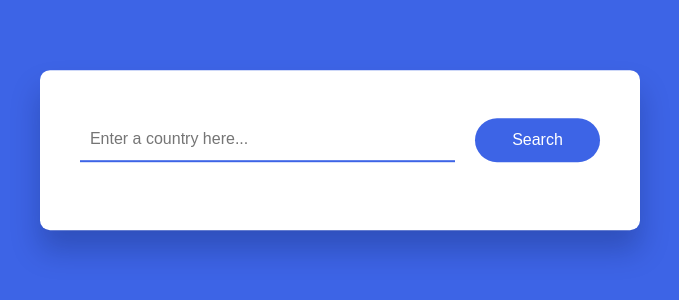
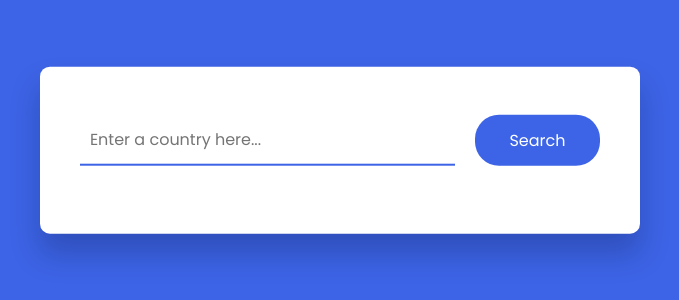
Before and after one commit to Naibaf93/Country-Guide-app-, a plain HTML site: page index.html in a window 1280 px wide. Shown: the part 250-550 px from the top of the page, 300-979 px from the left. Drawn offline with Linux system fonts and the light colour scheme.

Commit message:
creacion variable color para texto

```diff
--- a/css/style.css
+++ b/css/style.css
@@ -2,11 +2,13 @@
 :root{
     --color-principal: #3d64e6;
     --color-white: #ffffff;
+    --color-text: #222a43;
 }
 * {
     padding: 0;
     margin: 0;
     box-sizing: border-box;
+    font-family: "Poppins", sans-serif;
 }
 
 body{
@@ -47,7 +49,7 @@ body{
     border: none;
     border-bottom: 2px solid var(--color-principal);
     outline: none;
-    color: #222a43;
+    color: var(--color-text);
 }
 
 #result{
@@ -60,3 +62,7 @@ body{
     min-width: 7.5em;
     margin: 1.8em auto 1.2em auto;
 }
+
+.container h2 {
+
+}
```
